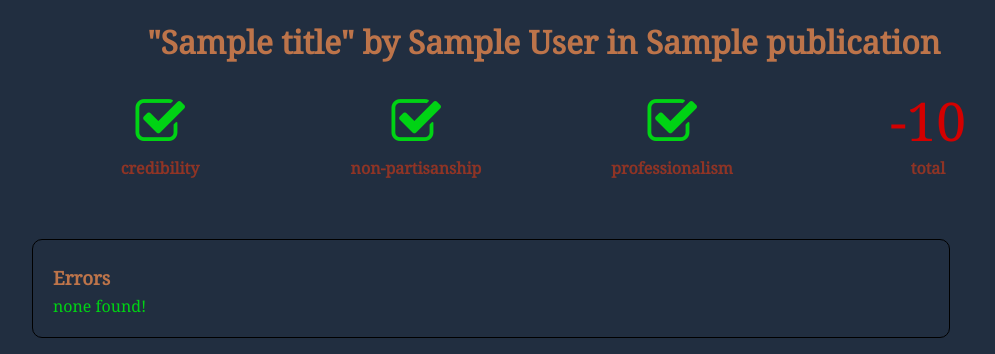
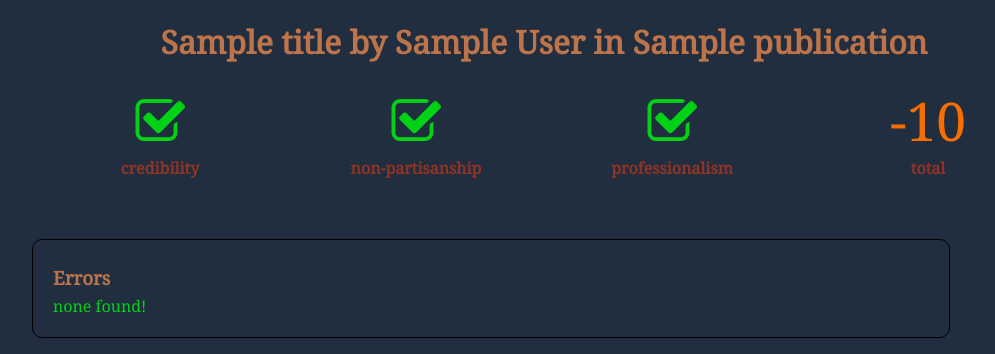
Before and after one commit to Xeus/newslint-server, a Django app: template linter/templates/detail.html in a window 1280 px wide. Shown: the part 59-413 px from the top of the page, without its empty margins (96-1091 px from the left). Run offline with Django 3.2, Linux system fonts and the light colour scheme; the template is opened without the code that fills it: most values are stand-ins (such as "Sample title", 1, 10 or a date in 2020); style sheets or scripts are compiled from the project's sources; parts of the project's set-up code (start-up, migrations or seed data) failed here and were passed over; some libraries are stand-ins or nearby versions.

Commit message:
style fixes

```diff
--- a/linter/templates/detail.html
+++ b/linter/templates/detail.html
@@ -11,7 +11,7 @@
 {% include 'partials/_nav.html' %}
 
 <h1>
-	"{{ title }}"
+	{{ title }}
 	{% if author %} by {{ author }}{% endif %}
 	{% if publication %} in {{ publication }}{% endif %}
 </h1>
--- a/linter/templates/partials/_result.html
+++ b/linter/templates/partials/_result.html
@@ -24,7 +24,7 @@
         </div>
     </div>
     <div class="report-total report-category">
-        <div class="report-score {% if result.total > 0 %} report-red {% else %} report-green {% endif %}">
+        <div class="report-score {% if result.total > 0 %} report-bright-red {% else %} report-green {% endif %}">
             {% if result.total > 0 %}-{{ result.total|floatformat }}{% else %}&nbsp;<i class="fa fa-check-square-o">&nbsp;</i>{% endif %}
         </div>
         <div class="report-title">
--- a/linter/templates/result.html
+++ b/linter/templates/result.html
@@ -11,7 +11,7 @@
 {% include 'partials/_nav.html' %}
 
 <h1>
-    "{{ title }}"
+    {{ title }}
     {% if author %} by {{ author }}{% endif %}
     {% if publication %} in {{ publication }}{% endif %}
 </h1>
--- a/static/src/sass/main.scss
+++ b/static/src/sass/main.scss
@@ -142,6 +142,9 @@ textarea.form-content {
 }
 .report-red {
 	color: $soft-red;
+}
+.report-bright-red {
+	color: rgb(248, 109, 0);
 }
 .report-green {
 	color: $soft-green;
```
